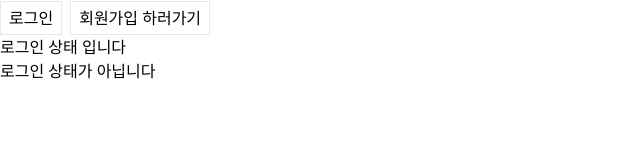
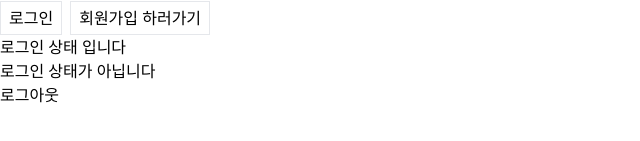
Before and after one commit to KubrickCode/Pointodo-FE, a React (Vite) app: page /auth in a window 1280 px wide. Shown: the part 183-324 px from the top of the page, without its empty margins (0-640 px from the left). Built offline with nearby package versions, Linux system fonts and the light colour scheme; no server answers.

Commit message:
feat: 로그아웃 버튼 임시  구현

```diff
--- a/src/components/Auth/Login.tsx
+++ b/src/components/Auth/Login.tsx
@@ -1,8 +1,8 @@
-import { FC, useEffect } from "react";
+import { FC } from "react";
 import { AuthProps, LoginForm } from "../../types/Auth.type";
 import { SubmitHandler, useForm } from "react-hook-form";
 import { useSign } from "../../hooks/useSign";
-import { useQueryGet } from "../../hooks/useQueryApi";
+import { useQueryMutate } from "../../hooks/useQueryApi";
 
 const Login: FC<AuthProps> = ({ setTab }) => {
   const {
@@ -12,11 +12,7 @@ const Login: FC<AuthProps> = ({ setTab }) => {
   } = useForm<LoginForm>();
 
   const { mutate: login } = useSign("/auth/login");
-  const { data } = useQueryGet("/user", "getUser");
-
-  useEffect(() => {
-    console.log(data);
-  }, [data]);
+  const { mutate: logout } = useQueryMutate("/auth/logout", "post");
 
   const onSubmitHandler: SubmitHandler<LoginForm> = async (formData) => {
     login(
@@ -32,9 +28,16 @@ const Login: FC<AuthProps> = ({ setTab }) => {
     );
   };
 
-  useEffect(() => {
-    console.log(document.cookie);
-  }, []);
+  const handleLogout = async () => {
+    logout(
+      {},
+      {
+        onSuccess: async (data) => {
+          console.log(data);
+        },
+      }
+    );
+  };
 
   return (
     <form onSubmit={handleSubmit(onSubmitHandler)}>
@@ -84,6 +87,7 @@ const Login: FC<AuthProps> = ({ setTab }) => {
       </button>
       <div>로그인 상태 입니다</div>
       <div>로그인 상태가 아닙니다</div>
+      <button onClick={handleLogout}>로그아웃</button>
     </form>
   );
 };
```
